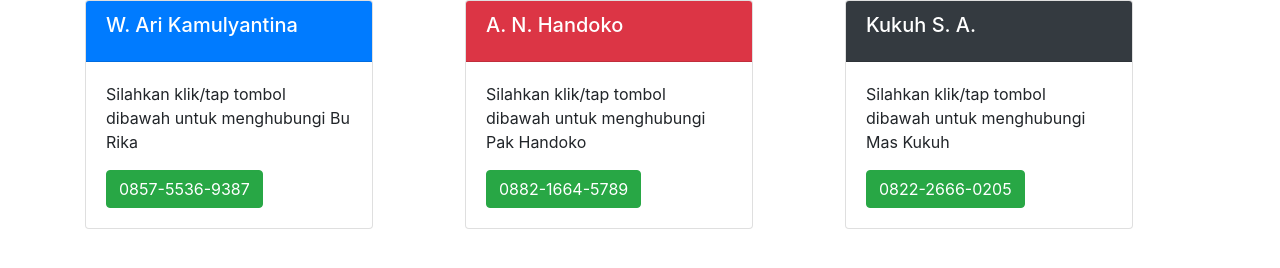
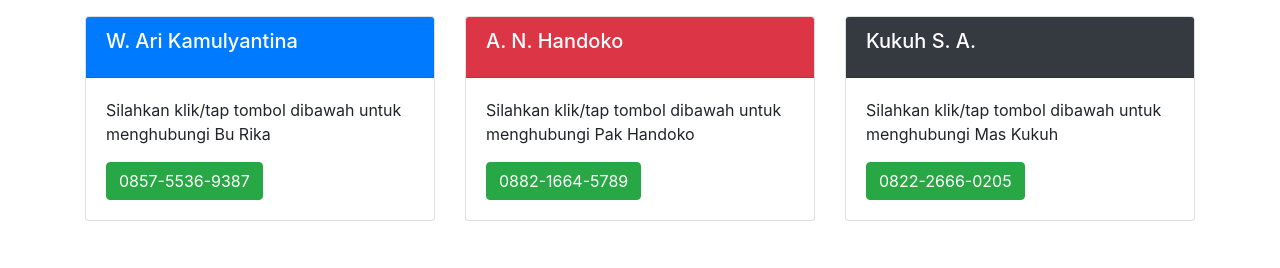
Before and after one commit to harimbodo/harimbodo.github.io, a plain HTML site: page index.html in a window 1280 px wide. Drawn offline with nearby package versions, Linux system fonts and the light colour scheme.

Commit message:
Update index.html

```diff
--- a/index.html
+++ b/index.html
@@ -12,9 +12,9 @@
   </head>
   <body>
     <div class="container">
-  <div class="row">
+  <div class="row pt-3">
     <div class="col-sm-4">
-      <div class="card" style="width: 18rem;">
+      <div class="card">
       <div class="card-header text-white bg-primary">
         <h5 class="card-title">W. Ari Kamulyantina</h5>
       </div>
@@ -25,7 +25,7 @@
     </div>
     </div>
     <div class="col-sm-4">
-      <div class="card" style="width: 18rem;">
+      <div class="card">
       <div class="card-header text-white bg-danger">
         <h5 class="card-title">A. N. Handoko</h5>
       </div>
@@ -36,7 +36,7 @@
     </div>
     </div>
     <div class="col-sm-4">
-      <div class="card" style="width: 18rem;">
+      <div class="card">
       <div class="card-header text-white bg-dark">
         <h5 class="card-title">Kukuh S. A.</h5>
       </div>
```
